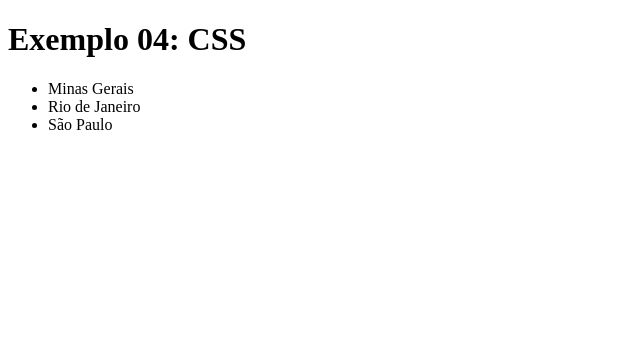
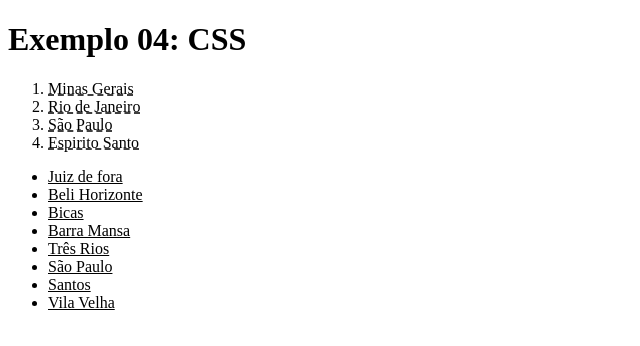
Before and after one commit to MatGod135/Aula6, a plain HTML site: page index.html in a window 1280 px wide. Shown: the whole page, without its empty margins (0-640 px from the left). Drawn offline with Linux system fonts and the light colour scheme.

Commit message:
fiz o arquivo do css e coloquei o estilo

```diff
--- a/index.html
+++ b/index.html
@@ -4,14 +4,26 @@
     <meta charset="UTF-8">
     <meta http-equiv="X-UA-Compatible" content="IE=edge">
     <meta name="viewport" content="width=device-width, initial-scale=1.0">
+    <link rel="stylesheet" href="style.css">
     <title>Exemplo 04: CSS</title>
 </head>
 <body>
     <h1>Exemplo 04: CSS</h1>
-        <ul>
+        <ol>
             <li>Minas Gerais</li>
            <li>Rio de Janeiro</li>
            <li>São Paulo</li>
-        </ul>
+           <li>Espirito Santo</li>
+        </ol>
+
+        <ul>
+            <li>Juiz de fora</li>
+            <li>Beli Horizonte</li>
+            <li>Bicas</li>
+            <li>Barra Mansa</li>
+            <li>Três Rios</li>
+            <li>São Paulo</li>
+            <li>Santos</li>
+            <li>Vila Velha</li>
 </body>
 </html>
--- /dev/null
+++ b/style.css
@@ -0,0 +1,10 @@
+body  ul li {
+    text-decoration: underline;
+    font-size: medium;
+}
+
+ol li{
+    text-decoration: underline;
+    text-decoration-style: dashed;
+    font-size: medium;
+}
```
